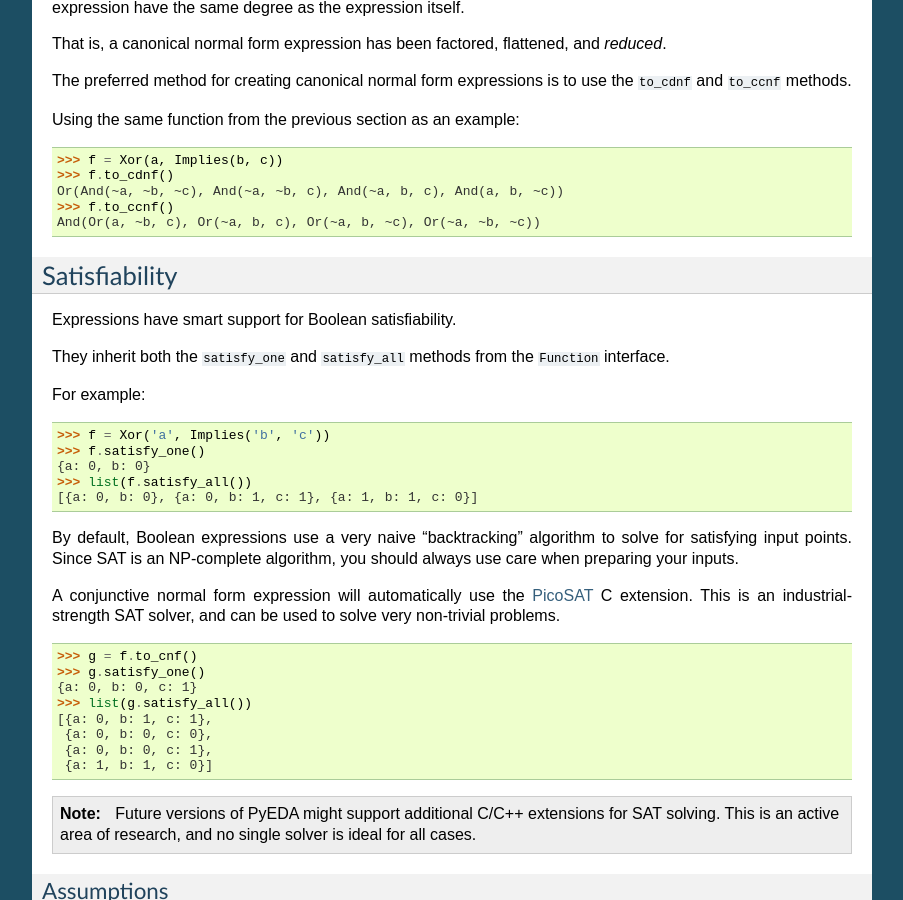
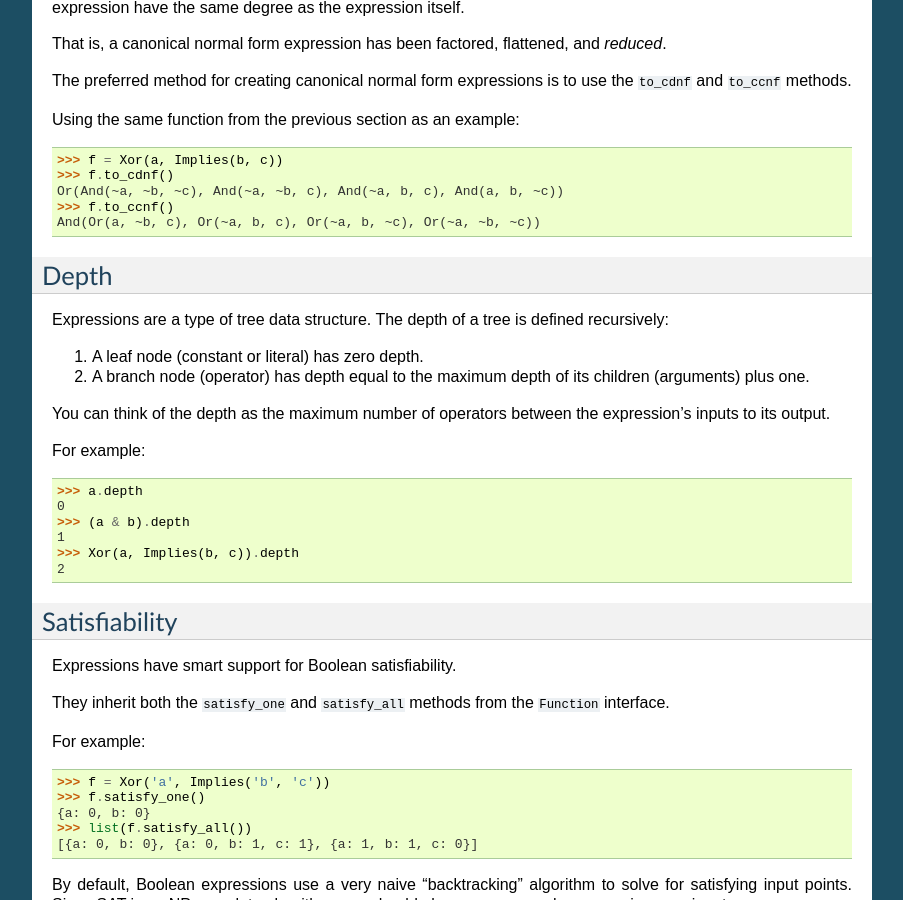
Before and after one commit to cjdrake/pyeda, a Sphinx documentation site: the page built from doc/source/expr.rst, in a window 1280 px wide and 900 px high, scrolled down 11449 px. Shown: the whole window, without its empty margins (198-1101 px from the left). Built offline with Sphinx 7.4.7, drawn with Linux system fonts in a browser that asks for light colours.

Commit message:
Cleanup the definition of expression depth
Addresses issue #92.

```diff
--- a/doc/source/expr.rst
+++ b/doc/source/expr.rst
@@ -725,6 +725,28 @@ Using the same function from the previous section as an example::
    >>> f.to_ccnf()
    And(Or(a, ~b, c), Or(~a, b, c), Or(~a, b, ~c), Or(~a, ~b, ~c))
 
+Depth
+=====
+
+Expressions are a type of tree data structure.
+The depth of a tree is defined recursively:
+
+1. A leaf node (constant or literal) has zero depth.
+2. A branch node (operator) has depth equal to the maximum depth of its
+   children (arguments) plus one.
+
+You can think of the depth as the maximum number of operators between the
+expression's inputs to its output.
+
+For example::
+
+   >>> a.depth
+   0
+   >>> (a & b).depth
+   1
+   >>> Xor(a, Implies(b, c)).depth
+   2
+
 Satisfiability
 ==============
 
```
Also changed, not shown: 2 other files.
